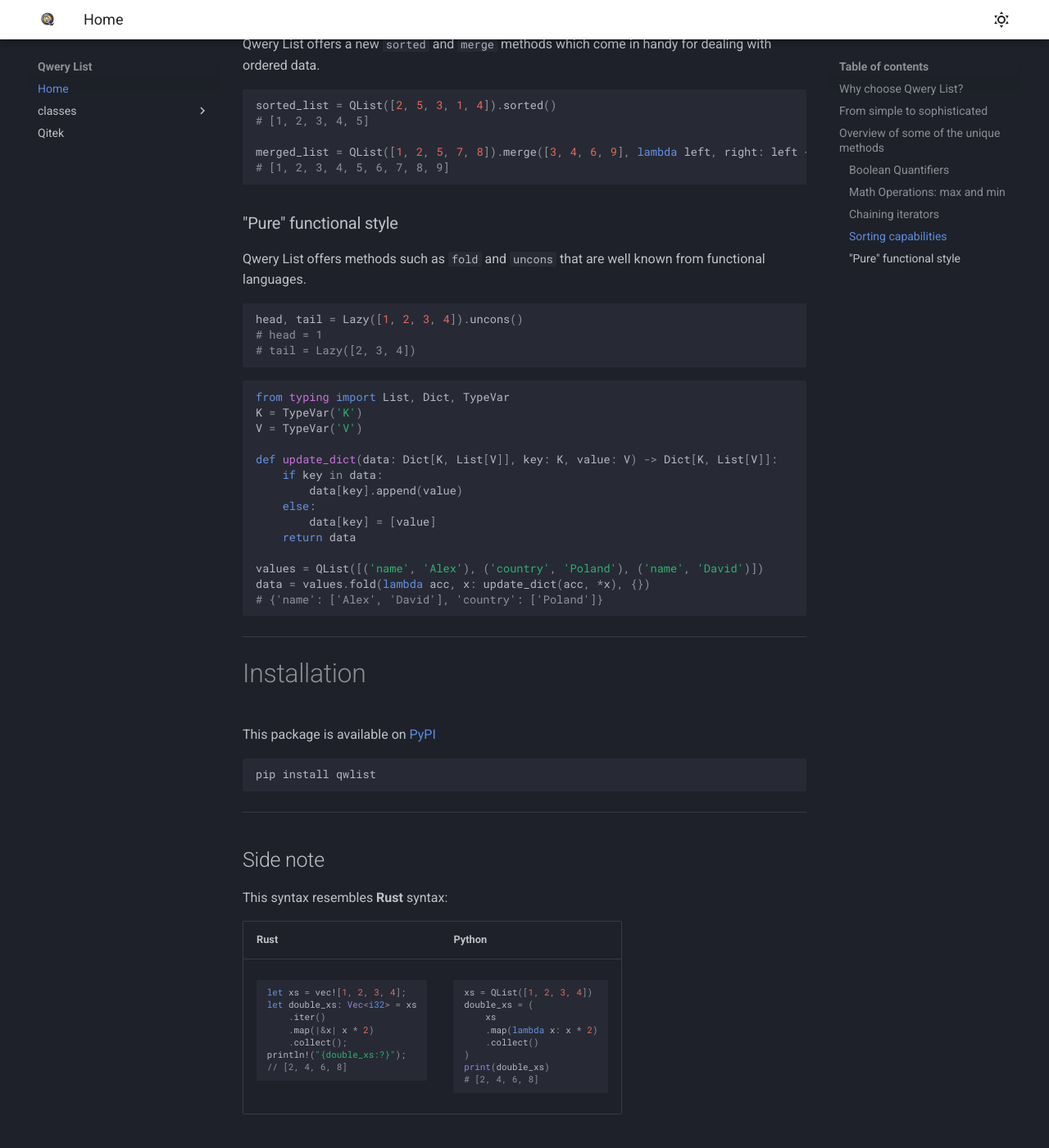
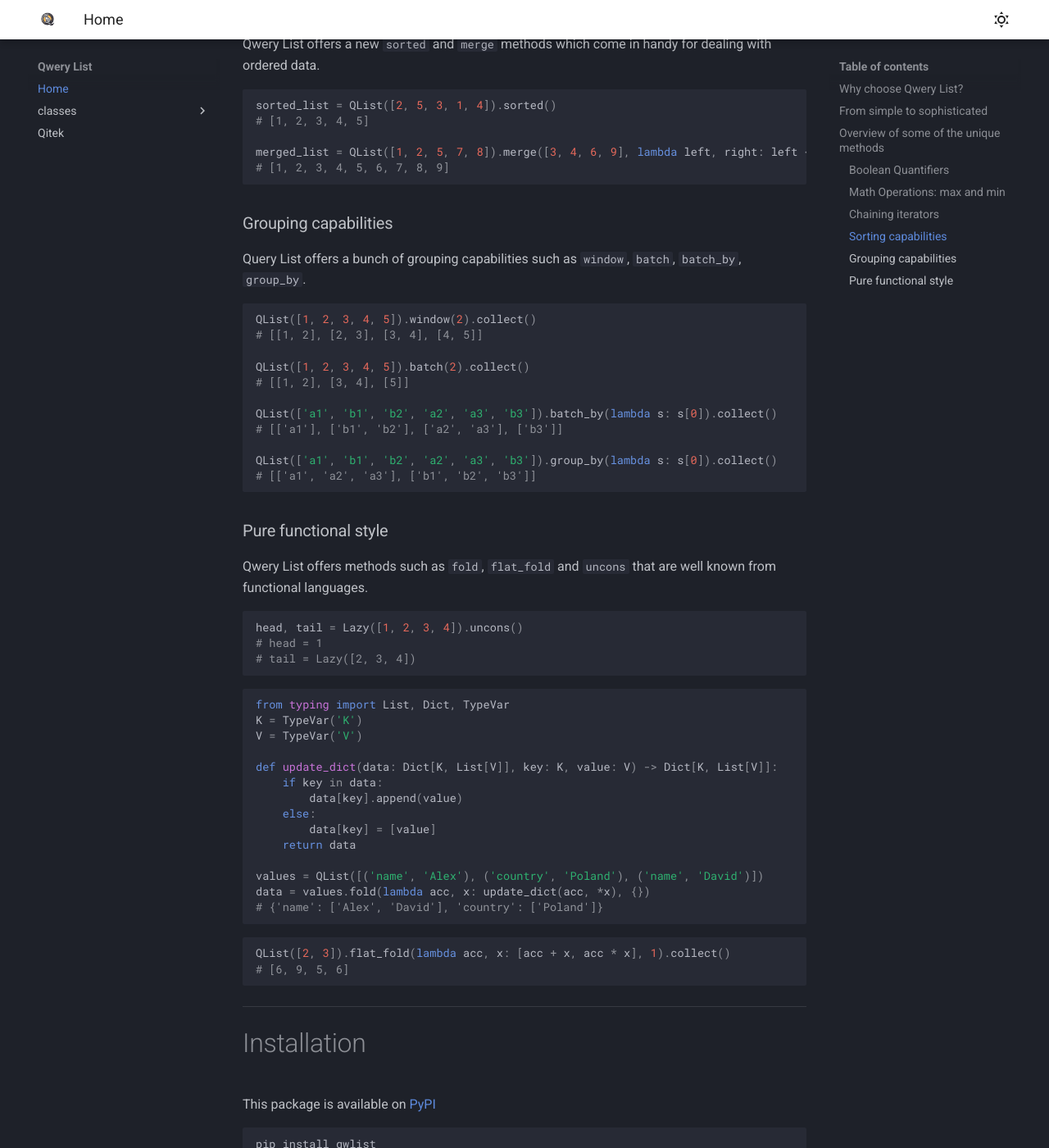
Before and after one commit to WitoldFracek/qlist, an MkDocs documentation site: the page built from docs/index.md, in a window 1280 px wide and 1400 px high, scrolled down 2799 px. Shown: the whole window at 82% size. Built offline with MkDocs 1.6.1 and Material for MkDocs 9.7.7, drawn with Linux system fonts in a browser that asks for light colours.

````diff
--- a/docs/index.md
+++ b/docs/index.md
@@ -111,8 +111,24 @@ merged_list = QList([1, 2, 5, 7, 8]).merge([3, 4, 6, 9], lambda left, right: lef
 # [1, 2, 3, 4, 5, 6, 7, 8, 9]
 ```
 
-### "Pure" functional style
-Qwery List offers methods such as `fold` and `uncons` that are well known from functional languages.
+### Grouping capabilities
+Query List offers a bunch of grouping capabilities such as `window`, `batch`, `batch_by`, `group_by`.
+```python
+QList([1, 2, 3, 4, 5]).window(2).collect()
+# [[1, 2], [2, 3], [3, 4], [4, 5]]
+
+QList([1, 2, 3, 4, 5]).batch(2).collect()
+# [[1, 2], [3, 4], [5]]
+
+QList(['a1', 'b1', 'b2', 'a2', 'a3', 'b3']).batch_by(lambda s: s[0]).collect()
+# [['a1'], ['b1', 'b2'], ['a2', 'a3'], ['b3']]
+
+QList(['a1', 'b1', 'b2', 'a2', 'a3', 'b3']).group_by(lambda s: s[0]).collect()
+# [['a1', 'a2', 'a3'], ['b1', 'b2', 'b3']]
+```
+
+### Pure functional style
+Qwery List offers methods such as `fold`, `flat_fold` and `uncons` that are well known from functional languages.
 ```python
 head, tail = Lazy([1, 2, 3, 4]).uncons()
 # head = 1
@@ -134,6 +150,12 @@ def update_dict(data: Dict[K, List[V]], key: K, value: V) -> Dict[K, List[V]]:
 values = QList([('name', 'Alex'), ('country', 'Poland'), ('name', 'David')])
 data = values.fold(lambda acc, x: update_dict(acc, *x), {})
 # {'name': ['Alex', 'David'], 'country': ['Poland']}
+```
+
+
+```python
+QList([2, 3]).flat_fold(lambda acc, x: [acc + x, acc * x], 1).collect()
+# [6, 9, 5, 6]
 ```
 
 ---
````
Also changed, not shown: README.md (+23 -2 lines).
